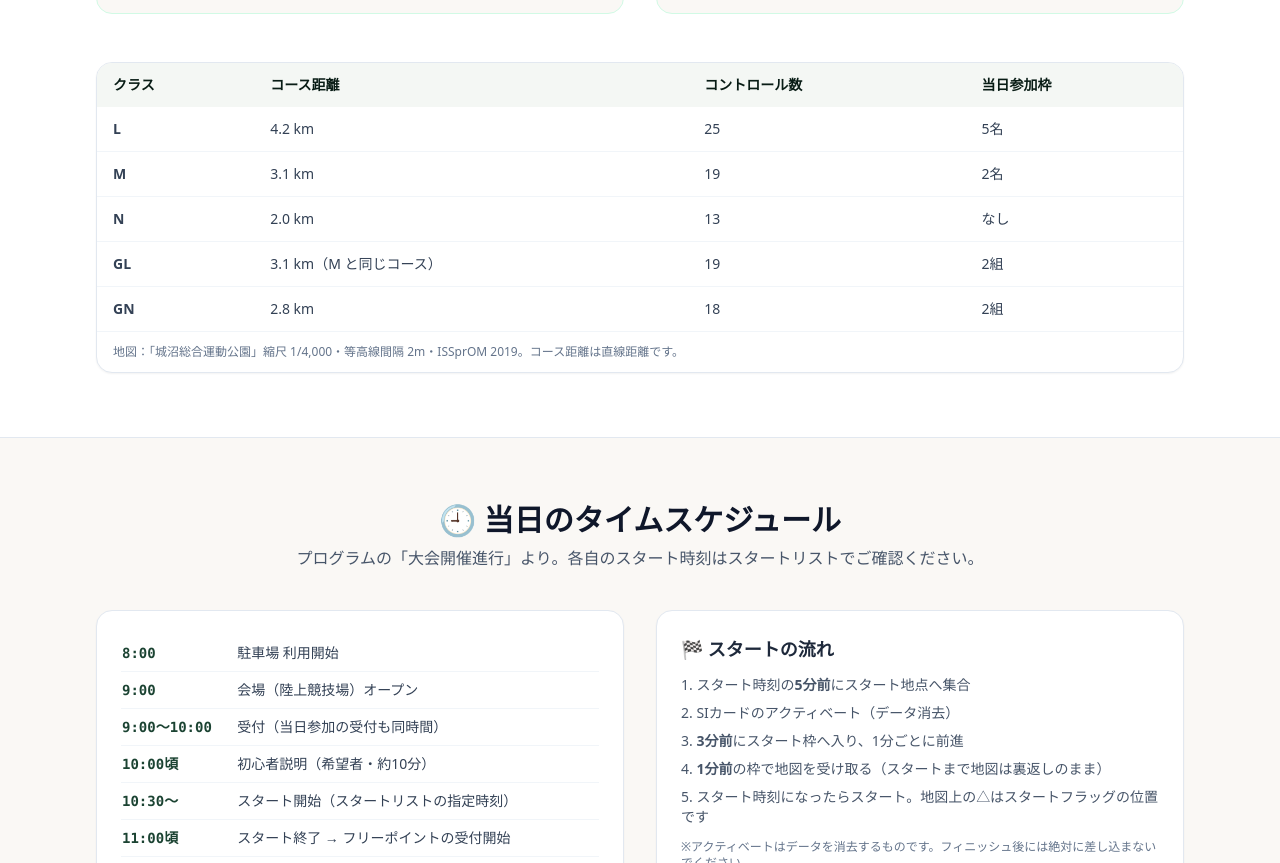
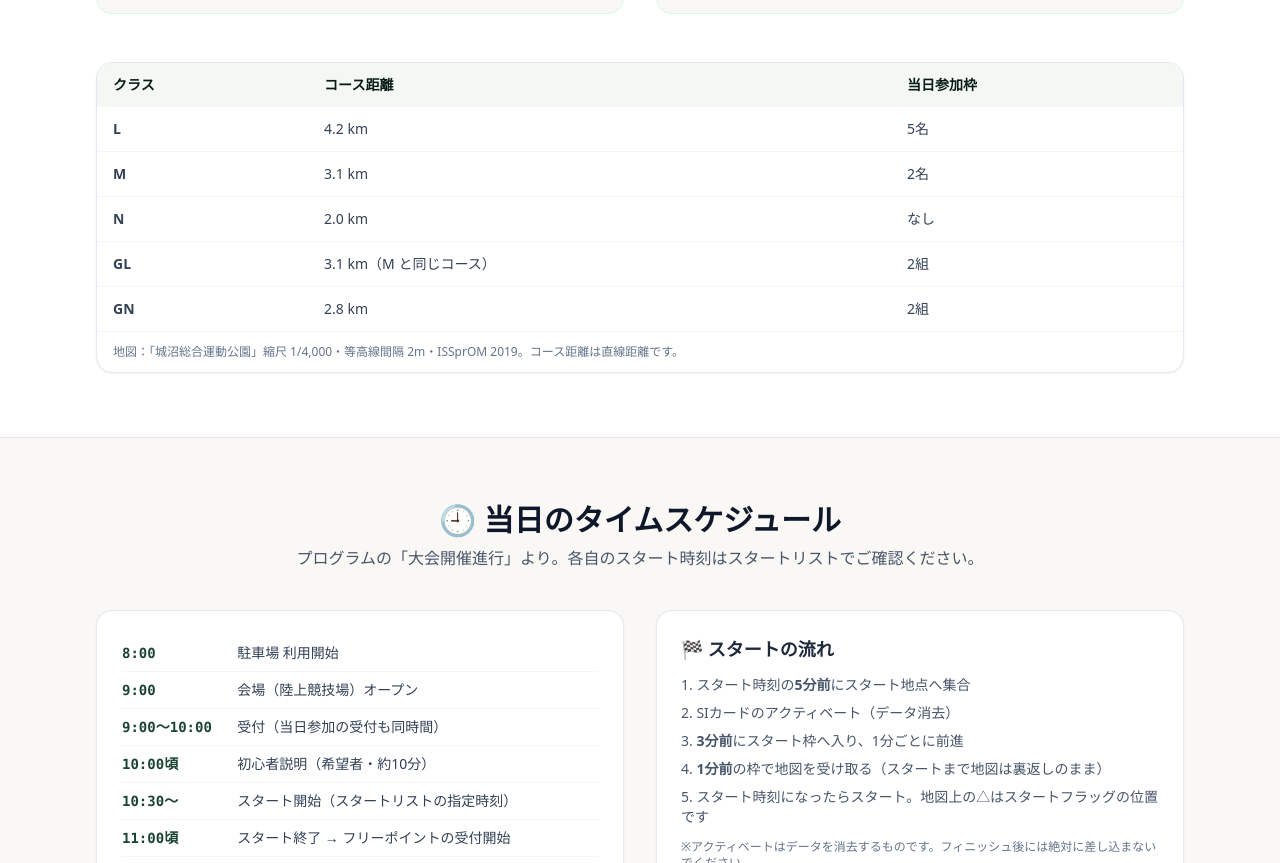
Before and after one commit to ttsyk1227-art/jyonuma-orienteering-, a plain HTML site: page index.html in a window 1280 px wide. Shown: the part 2555-3418 px from the top of the page. Drawn offline with nearby package versions, Linux system fonts and the light colour scheme.

Commit message:
コース表からコントロール数の列を削除
Co-Authored-By: Claude Opus 5.5 <noreply@anthropic.com>
Claude-Session: https://claude.ai/code/session_013tZLukQ6wsG5S6KQ2ExYAb

```diff
--- a/index.html
+++ b/index.html
@@ -291,16 +291,15 @@
                             <tr>
                                 <th class="px-4 py-3">クラス</th>
                                 <th class="px-4 py-3">コース距離</th>
-                                <th class="px-4 py-3">コントロール数</th>
                                 <th class="px-4 py-3">当日参加枠</th>
                             </tr>
                         </thead>
                         <tbody class="divide-y divide-slate-100 text-slate-700">
-                            <tr><td class="px-4 py-3 font-bold">L</td><td class="px-4 py-3">4.2 km</td><td class="px-4 py-3">25</td><td class="px-4 py-3">5名</td></tr>
-                            <tr><td class="px-4 py-3 font-bold">M</td><td class="px-4 py-3">3.1 km</td><td class="px-4 py-3">19</td><td class="px-4 py-3">2名</td></tr>
-                            <tr><td class="px-4 py-3 font-bold">N</td><td class="px-4 py-3">2.0 km</td><td class="px-4 py-3">13</td><td class="px-4 py-3">なし</td></tr>
-                            <tr><td class="px-4 py-3 font-bold">GL</td><td class="px-4 py-3">3.1 km（M と同じコース）</td><td class="px-4 py-3">19</td><td class="px-4 py-3">2組</td></tr>
-                            <tr><td class="px-4 py-3 font-bold">GN</td><td class="px-4 py-3">2.8 km</td><td class="px-4 py-3">18</td><td class="px-4 py-3">2組</td></tr>
+                            <tr><td class="px-4 py-3 font-bold">L</td><td class="px-4 py-3">4.2 km</td><td class="px-4 py-3">5名</td></tr>
+                            <tr><td class="px-4 py-3 font-bold">M</td><td class="px-4 py-3">3.1 km</td><td class="px-4 py-3">2名</td></tr>
+                            <tr><td class="px-4 py-3 font-bold">N</td><td class="px-4 py-3">2.0 km</td><td class="px-4 py-3">なし</td></tr>
+                            <tr><td class="px-4 py-3 font-bold">GL</td><td class="px-4 py-3">3.1 km（M と同じコース）</td><td class="px-4 py-3">2組</td></tr>
+                            <tr><td class="px-4 py-3 font-bold">GN</td><td class="px-4 py-3">2.8 km</td><td class="px-4 py-3">2組</td></tr>
                         </tbody>
                     </table>
                     <p class="px-4 py-3 text-xs text-slate-500 border-t border-slate-100">地図：「城沼総合運動公園」縮尺 1/4,000・等高線間隔 2m・ISSprOM 2019。コース距離は直線距離です。</p>
```
